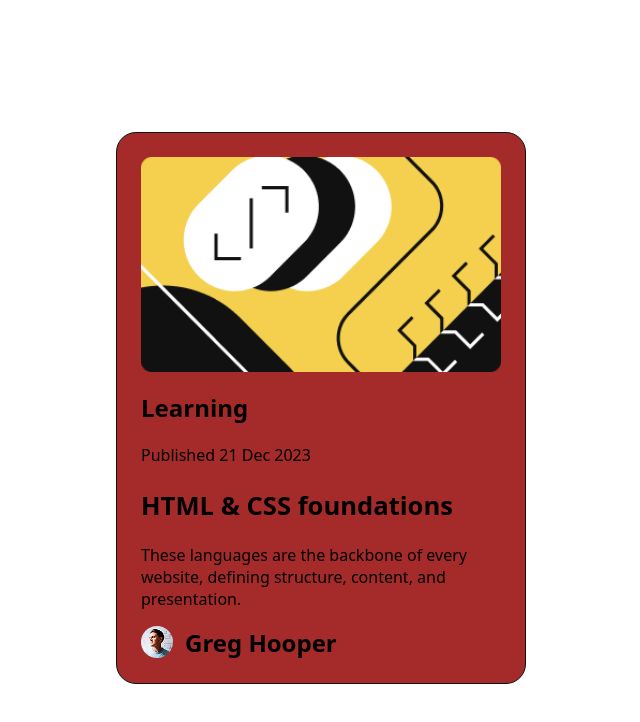
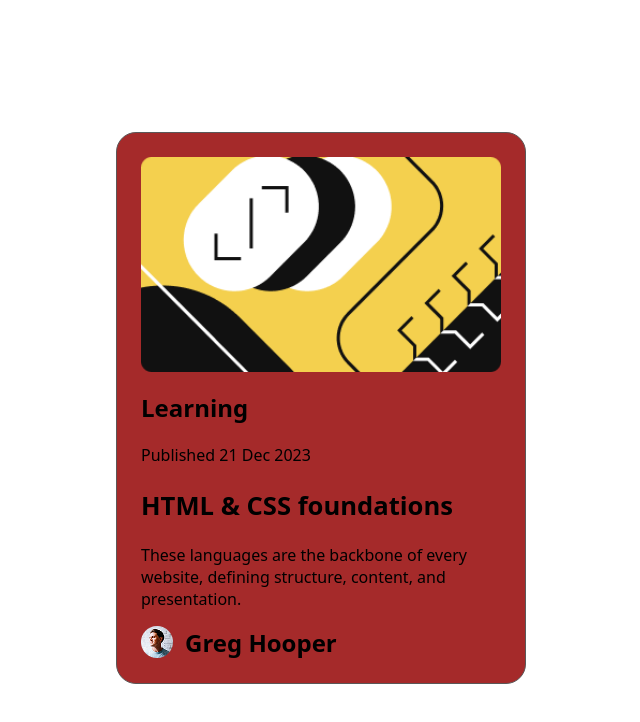
Before and after one commit to arturyozha-collab/first-site, a plain HTML site: page index.html in a window 1280 px wide. Shown: the whole page, without its empty margins (319-959 px from the left). Drawn offline with Linux system fonts and the light colour scheme.

Commit message:
border color change

```diff
--- a/style.css
+++ b/style.css
@@ -12,7 +12,7 @@
     padding: 24px;
     max-inline-size: 360px;
     border-radius: 20px;
-    border: #111 1px solid;
+    border: #5a5858 1px solid;
     margin-inline: auto;
     align-items: center;
 
```
